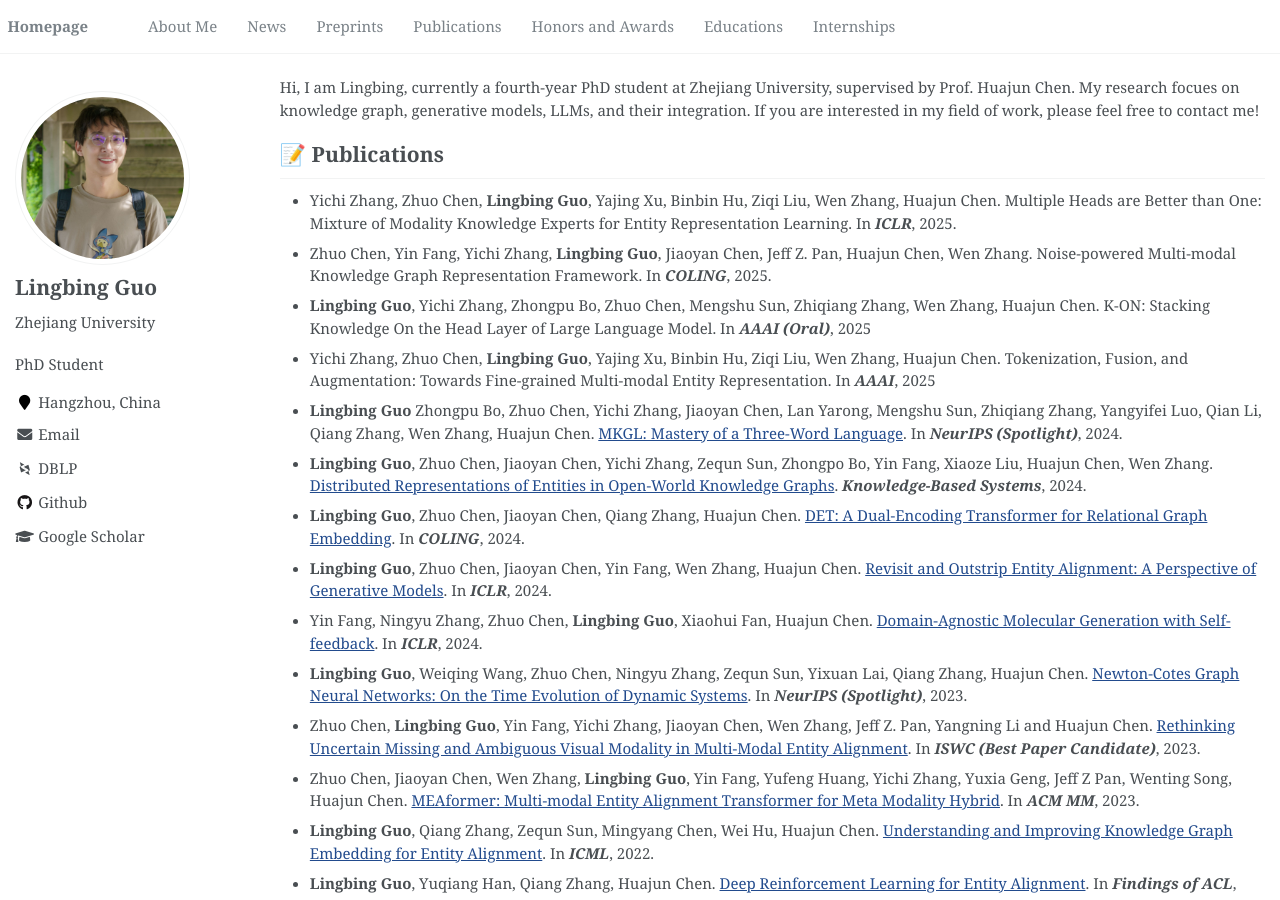
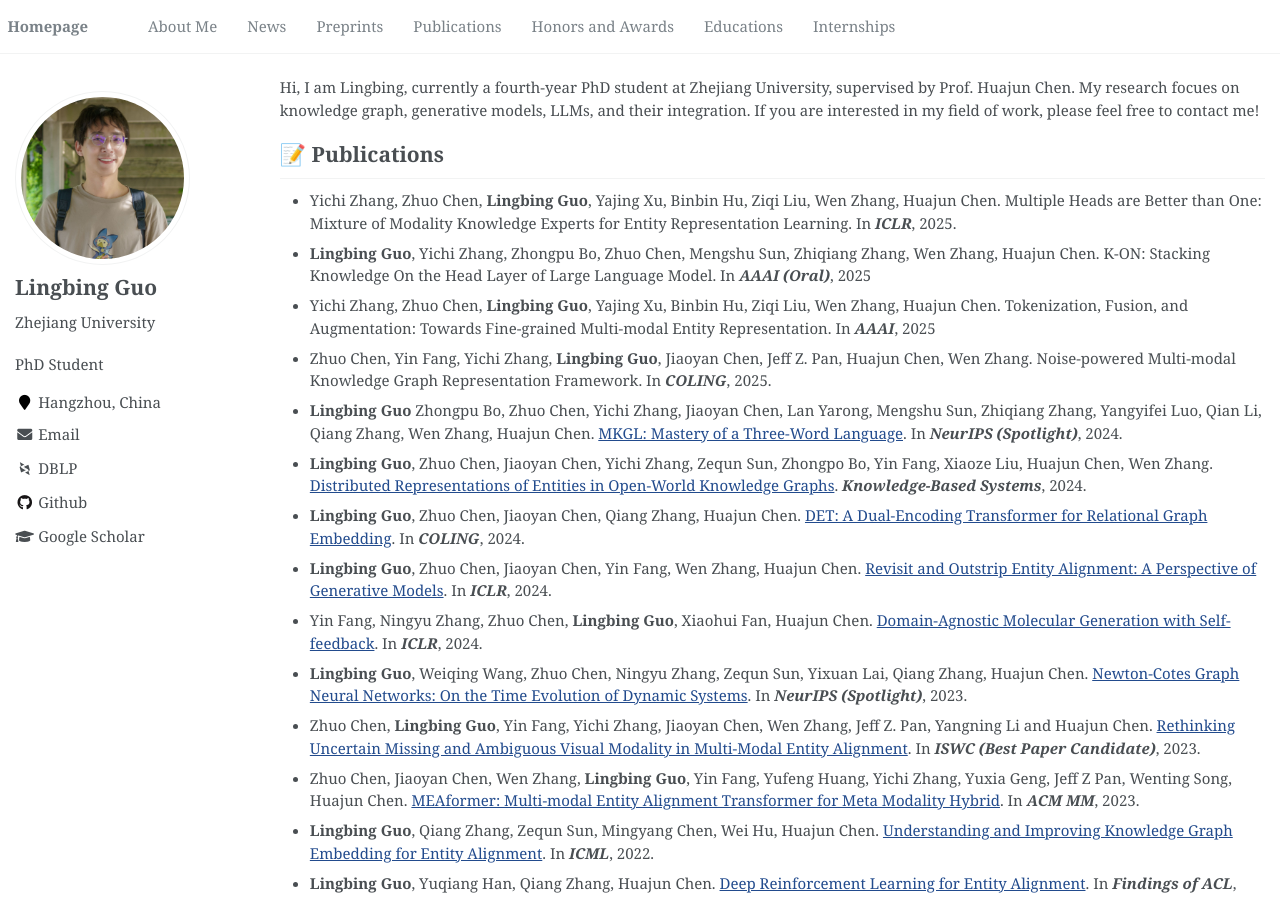
Before and after one commit to guolingbing/guolingbing.github.io, a Jekyll site: the page built from _pages/about.md, in a window 1280 px wide and 900 px high. Built offline with Jekyll 4.4.1, drawn with Linux system fonts in a browser that asks for light colours; some web fonts are replaced.

```diff
--- a/_pages/about.md
+++ b/_pages/about.md
@@ -25,12 +25,11 @@ Hi, I am Lingbing, currently a fourth-year PhD student at Zhejiang University, s
 
 - Yichi Zhang, Zhuo Chen, **Lingbing Guo**, Yajing Xu, Binbin Hu, Ziqi Liu, Wen Zhang, Huajun Chen. Multiple Heads are Better than One: Mixture of Modality Knowledge Experts for Entity Representation Learning. In ***ICLR***, 2025.
 
-- Zhuo Chen, Yin Fang, Yichi Zhang, **Lingbing Guo**, Jiaoyan Chen, Jeff Z. Pan, Huajun Chen, Wen Zhang. Noise-powered Multi-modal Knowledge Graph Representation Framework. In ***COLING***, 2025.
-
-
 - **Lingbing Guo**, Yichi Zhang, Zhongpu Bo, Zhuo Chen, Mengshu Sun, Zhiqiang Zhang, Wen Zhang, Huajun Chen. K-ON: Stacking Knowledge On the Head Layer of Large Language Model. In ***AAAI (Oral)***, 2025
 
 - Yichi Zhang, Zhuo Chen, **Lingbing Guo**, Yajing Xu, Binbin Hu, Ziqi Liu, Wen Zhang, Huajun Chen. Tokenization, Fusion, and Augmentation: Towards Fine-grained Multi-modal Entity Representation. In ***AAAI***, 2025
+
+- Zhuo Chen, Yin Fang, Yichi Zhang, **Lingbing Guo**, Jiaoyan Chen, Jeff Z. Pan, Huajun Chen, Wen Zhang. Noise-powered Multi-modal Knowledge Graph Representation Framework. In ***COLING***, 2025.
 
 - **Lingbing Guo** Zhongpu Bo, Zhuo Chen, Yichi Zhang, Jiaoyan Chen, Lan Yarong, Mengshu Sun, Zhiqiang Zhang, Yangyifei Luo, Qian Li, Qiang Zhang, Wen Zhang, Huajun Chen. [MKGL: Mastery of a Three-Word Language](https://openreview.net/forum?id=eqMNwXvOqn). In ***NeurIPS (Spotlight)***, 2024.
 
```
